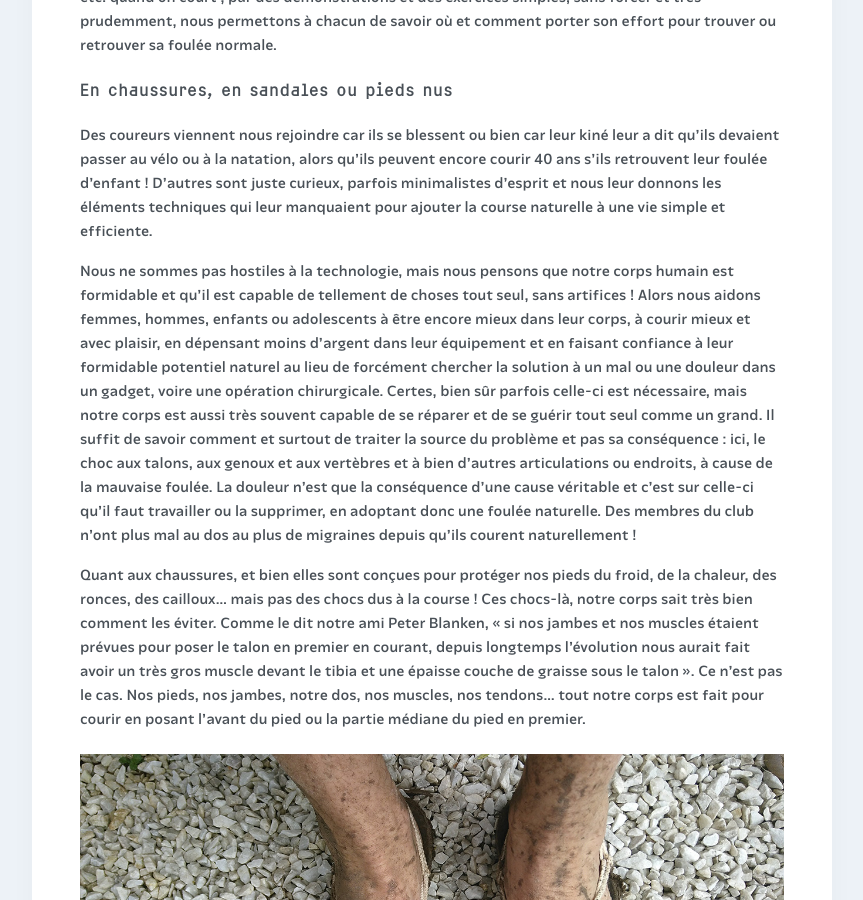
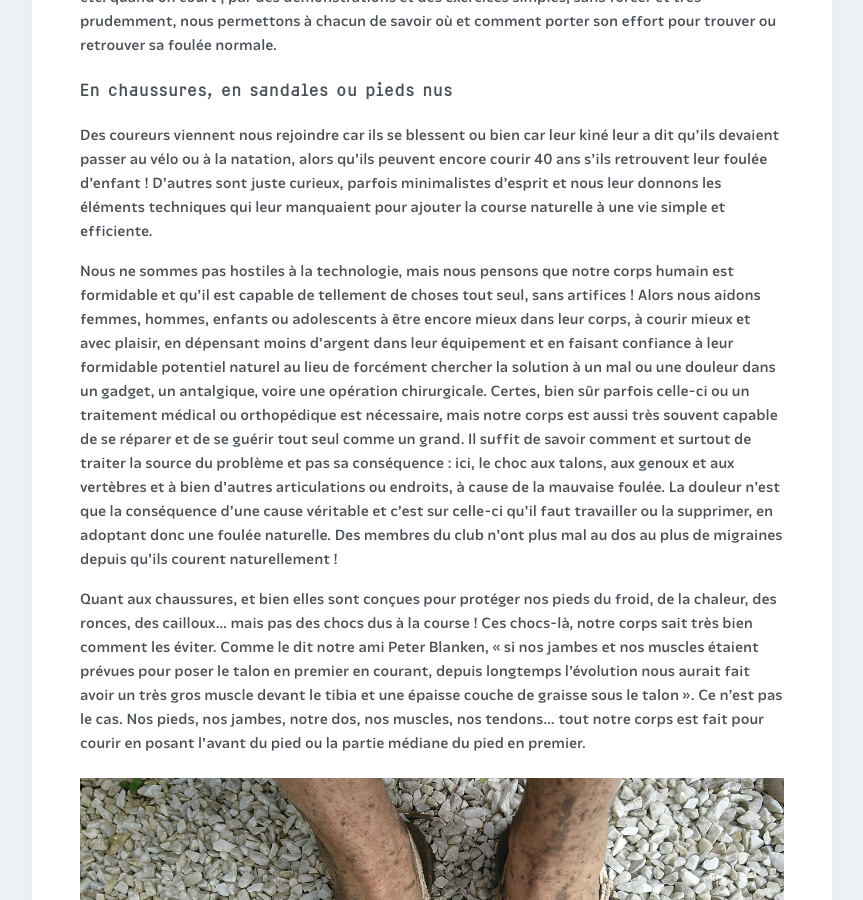
Before and after one commit to courirpaleo/courirpaleo.github.io, a Jekyll site: the page built from _pages-secondary/foulee-naturelle.md, in a window 1280 px wide and 900 px high, scrolled down 2394 px. Shown: the whole window, without its empty margins (208-1071 px from the left). Built offline with Jekyll 4.4.1, drawn with Linux system fonts in a browser that asks for light colours; some web fonts are replaced.

Commit message:
Update foulee-naturelle.md

```diff
--- a/_pages-secondary/foulee-naturelle.md
+++ b/_pages-secondary/foulee-naturelle.md
@@ -29,7 +29,7 @@ Nous aidons ainsi chacun à ressentir ce qui se passe dans le pied, la jambe, le
 
 Des coureurs viennent nous rejoindre car ils se blessent ou bien car leur kiné leur a dit qu'ils devaient passer au vélo ou à la natation, alors qu'ils peuvent encore courir 40 ans s'ils retrouvent leur foulée d'enfant&nbsp;! D'autres sont juste curieux, parfois minimalistes d'esprit et nous leur donnons les éléments techniques qui leur manquaient pour ajouter la course naturelle à une vie simple et efficiente.
 
-Nous ne sommes pas hostiles à la technologie, mais nous pensons que notre corps humain est formidable et qu'il est capable de tellement de choses tout seul, sans artifices&nbsp;! Alors nous aidons femmes, hommes, enfants ou adolescents à être encore mieux dans leur corps, à courir mieux et avec plaisir, en dépensant moins d'argent dans leur équipement et en faisant confiance à leur formidable potentiel naturel au lieu de forcément chercher la solution à un mal ou une douleur dans un gadget, voire une opération chirurgicale. Certes, bien sûr parfois celle-ci est nécessaire, mais notre corps est aussi très souvent capable de se réparer et de se guérir tout seul comme un grand. Il suffit de savoir comment et surtout de traiter la source du problème et pas sa conséquence&nbsp;: ici, le choc aux talons, aux genoux et aux vertèbres et à bien d'autres articulations ou endroits, à cause de la mauvaise foulée. La douleur n'est que la conséquence d'une cause véritable et c'est sur celle-ci qu'il faut travailler ou la supprimer, en adoptant donc une foulée naturelle. Des membres du club n'ont plus mal au dos au plus de migraines depuis qu'ils courent naturellement&nbsp;!
+Nous ne sommes pas hostiles à la technologie, mais nous pensons que notre corps humain est formidable et qu'il est capable de tellement de choses tout seul, sans artifices&nbsp;! Alors nous aidons femmes, hommes, enfants ou adolescents à être encore mieux dans leur corps, à courir mieux et avec plaisir, en dépensant moins d'argent dans leur équipement et en faisant confiance à leur formidable potentiel naturel au lieu de forcément chercher la solution à un mal ou une douleur dans un gadget, un antalgique, voire une opération chirurgicale. Certes, bien sûr parfois celle-ci ou un traitement médical ou orthopédique est nécessaire, mais notre corps est aussi très souvent capable de se réparer et de se guérir tout seul comme un grand. Il suffit de savoir comment et surtout de traiter la source du problème et pas sa conséquence&nbsp;: ici, le choc aux talons, aux genoux et aux vertèbres et à bien d'autres articulations ou endroits, à cause de la mauvaise foulée. La douleur n'est que la conséquence d'une cause véritable et c'est sur celle-ci qu'il faut travailler ou la supprimer, en adoptant donc une foulée naturelle. Des membres du club n'ont plus mal au dos au plus de migraines depuis qu'ils courent naturellement&nbsp;!
 
 Quant aux chaussures, et bien elles sont conçues pour protéger nos pieds du froid, de la chaleur, des ronces, des cailloux... mais pas des chocs dus à la course ! Ces chocs-là, notre corps sait très bien comment les éviter. Comme le dit notre ami Peter Blanken, «&nbsp;si nos jambes et nos muscles étaient prévues pour poser le talon en premier en courant, depuis longtemps l'évolution nous aurait fait avoir un très gros muscle devant le tibia et une épaisse couche de graisse sous le talon&nbsp;». Ce n'est pas le cas. Nos pieds, nos jambes, notre dos, nos muscles, nos tendons... tout notre corps est fait pour courir en posant l'avant du pied ou la partie médiane du pied en premier.
 
```
